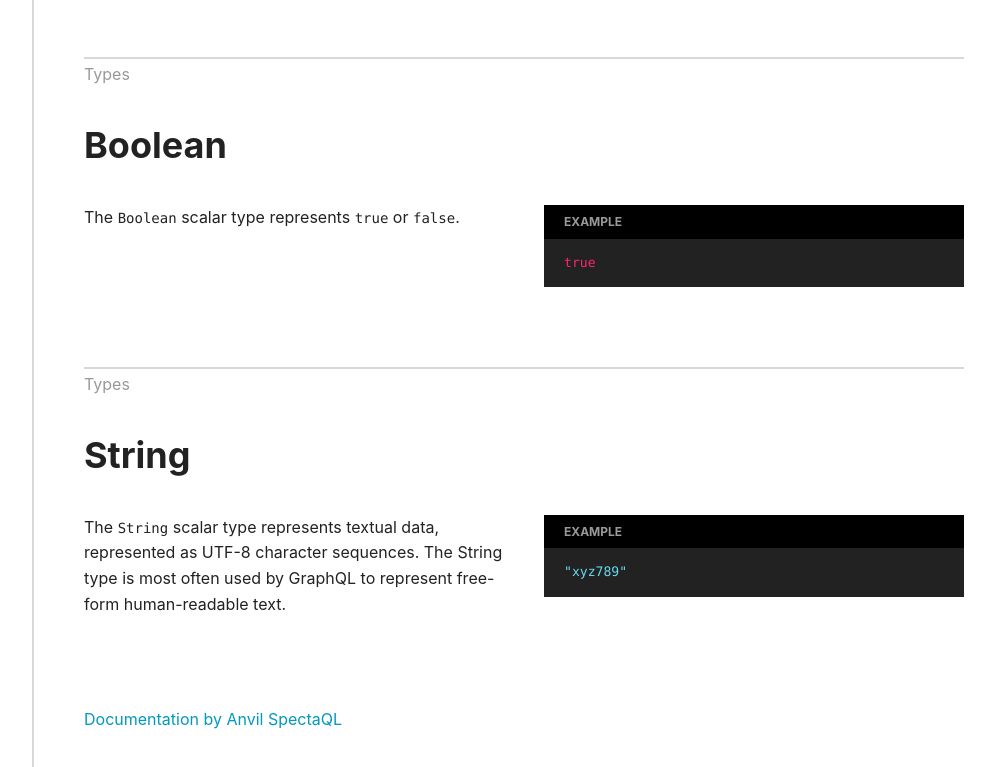
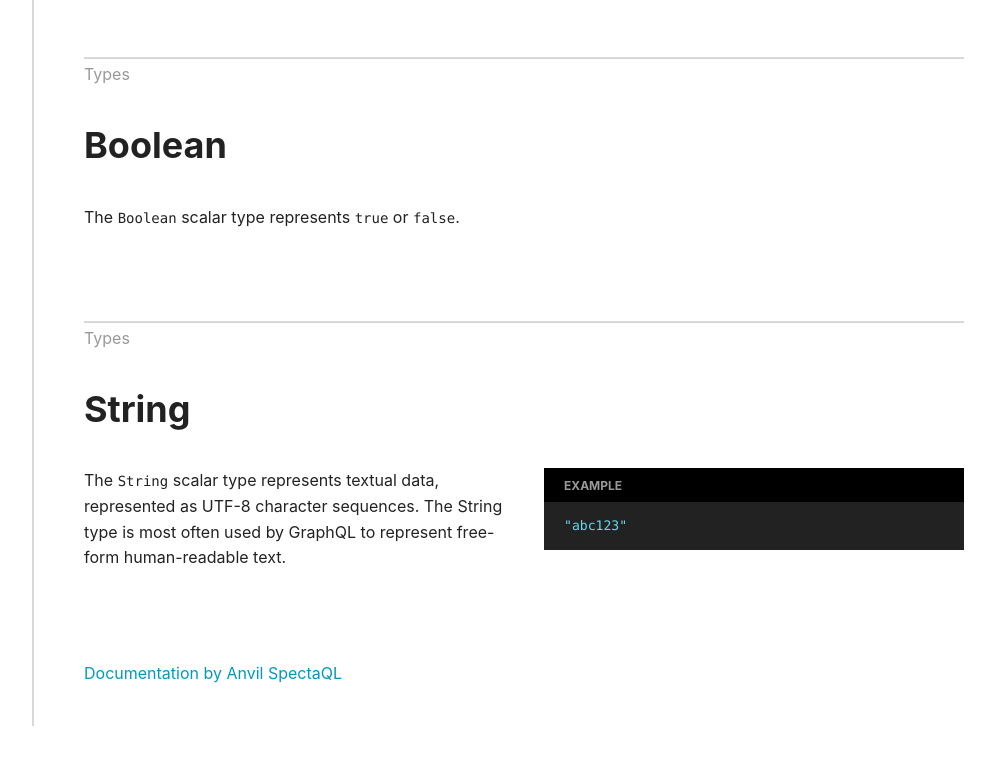
Before and after one commit to houseoftypescript/nest-graphql-neo4j, a plain HTML site: page index.html in a window 1280 px wide. Shown: the part 1171-1938 px from the top of the page, without its empty margins (266-1261 px from the left). After the commit the page ends 1897 px from the top, so only its background shows below. Drawn offline with Linux system fonts and the light colour scheme.

Commit message:
Deploying to gh-pages from @ houseoftypescript/nest-graphql-template@4c51a0c05124736d3a020680b2ede6919477a017 🚀

```diff
--- a/index.html
+++ b/index.html
@@ -150,15 +150,6 @@ Authorization: Bearer &lt;YOUR_TOKEN_HERE&gt;</code></pre>
                 </div>
               </div>
               <div class="doc-examples">
-                <div class="example-section example-section-is-code">
-                  <h5>Example</h5>
-                  <html>
-                    <head></head>
-                    <body><pre><code class="hljs language-json"><span class="hljs-literal"><span class="hljs-keyword">true</span></span>
-</code></pre>
-                    </body>
-                  </html>
-                </div>
               </div>
             </div>
           </section>
@@ -179,7 +170,7 @@ Authorization: Bearer &lt;YOUR_TOKEN_HERE&gt;</code></pre>
                   <h5>Example</h5>
                   <html>
                     <head></head>
-                    <body><pre><code class="hljs language-gql"><span class="hljs-symbol">"xyz789"</span>
+                    <body><pre><code class="hljs language-gql"><span class="hljs-symbol">"abc123"</span>
 </code></pre>
                     </body>
                   </html>
```
